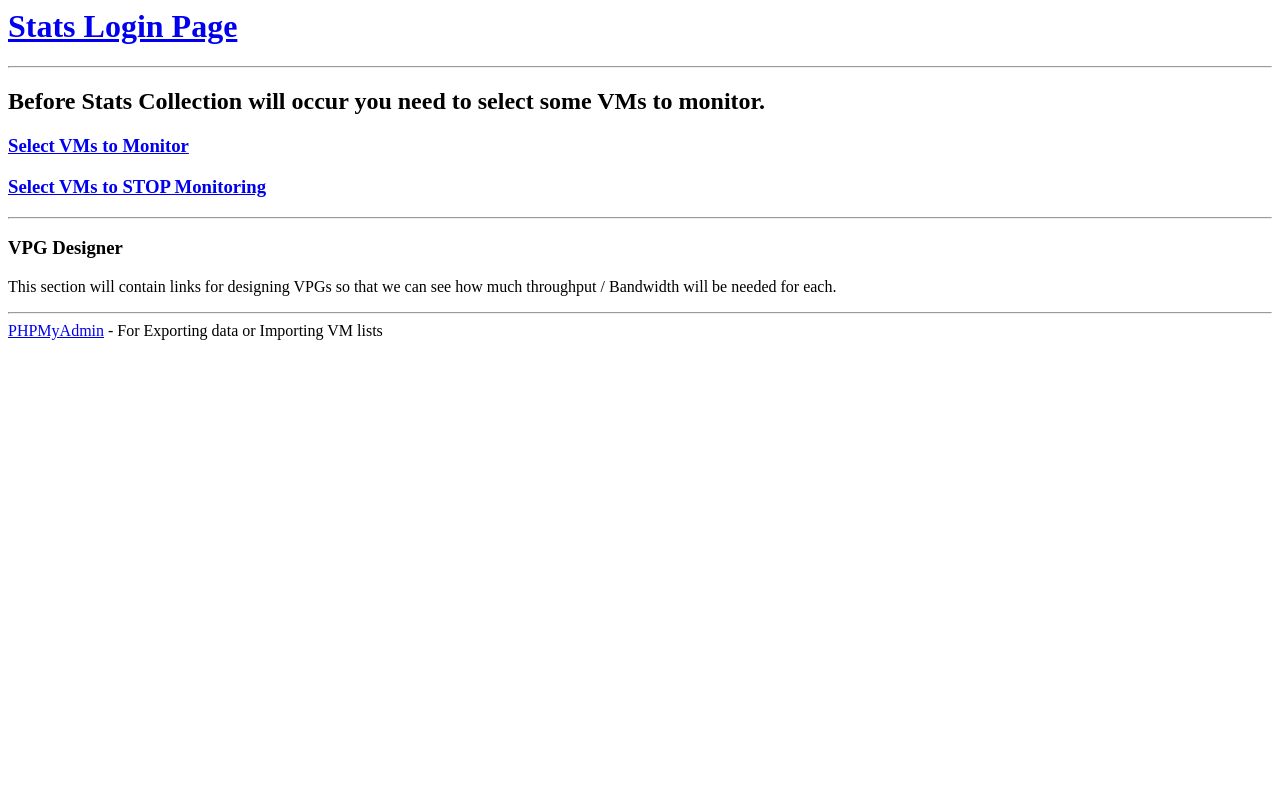
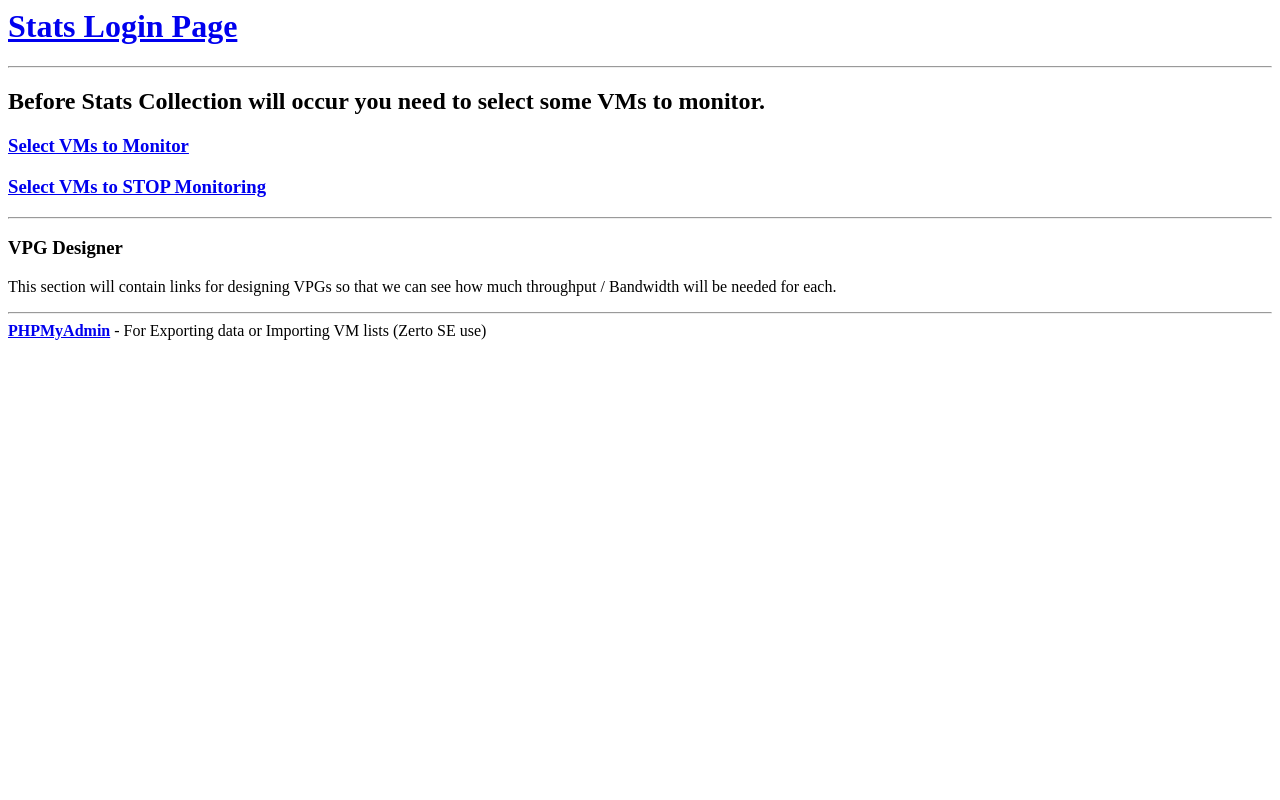
Before and after one commit to Zerto-TA-Public/zplanner, a PHP site: page / in a window 1280 px wide. Run offline with PHP 8.4, Linux system fonts and the light colour scheme.

Commit message:
html index update

```diff
--- a/html/index.php
+++ b/html/index.php
@@ -14,4 +14,4 @@ $server = $_SERVER['SERVER_ADDR'];
 <h3>VPG Designer</h3>
 <p>This section will contain links for designing VPGs so that we can see how much throughput / Bandwidth will be needed for each.</p>
 <hr>
-<a href="phpmyadmin/">PHPMyAdmin</a> - For Exporting data or Importing VM lists
+<b><a href="phpmyadmin/">PHPMyAdmin</a></b> - For Exporting data or Importing VM lists (Zerto SE use)
```
